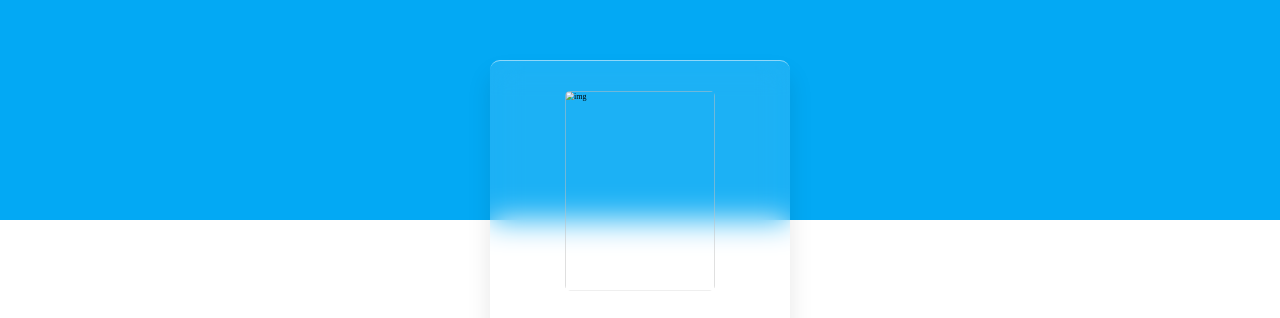
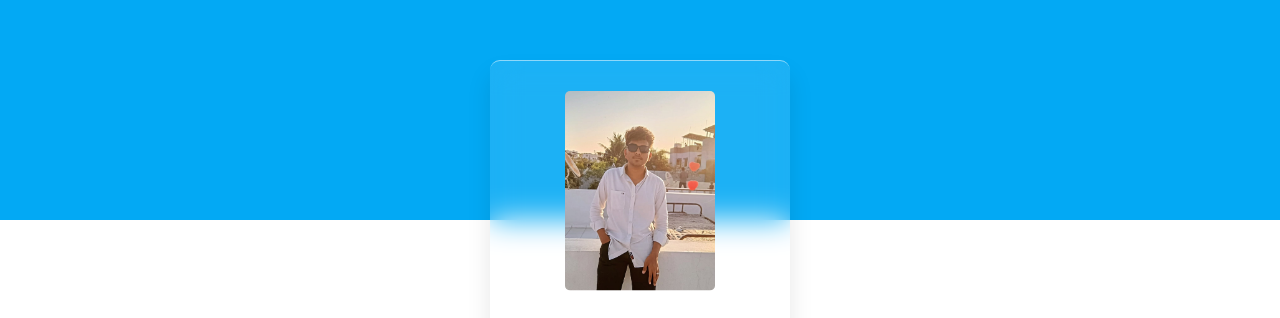
Before and after one commit to myidwebside/Pratik, a plain HTML site: page index.html in a window 1280 px wide. Shown: the part 140-458 px from the top of the page. Drawn offline with Linux system fonts and the light colour scheme.

Commit message:
Update index.html

```diff
--- a/index.html
+++ b/index.html
@@ -5,14 +5,14 @@
   <meta name="viewport" content="width=device-width, initial-scale=1.0" />
   <title> Pratik Prajapati Id</title>
   <link rel="stylesheet" href="styles.css" />
-  <link rel="shortcut icon" type="logo" href="IMG_20240928_230903.jpg">
+  <link rel="shortcut icon" type="logo" href="IMG-20240929-WA0006.jpg">
   <link rel="stylesheet" href="https://cdnjs.cloudflare.com/ajax/libs/font-awesome/4.7.0/css/font-awesome.min.css">
   <script src="https://kit.fontawesome.com/66aa7c98b3.js" crossorigin="anonymous"></script>
 </head>
 <body>
   <div class="card">
     <div class="img-bx">
-      <img src="IMG_20240928_230903.jpg" alt="img" />
+      <img src="IMG-20240929-WA0006.jpg" alt="img" />
     </div>
     <div class="content">
       <div class="detail">
```
